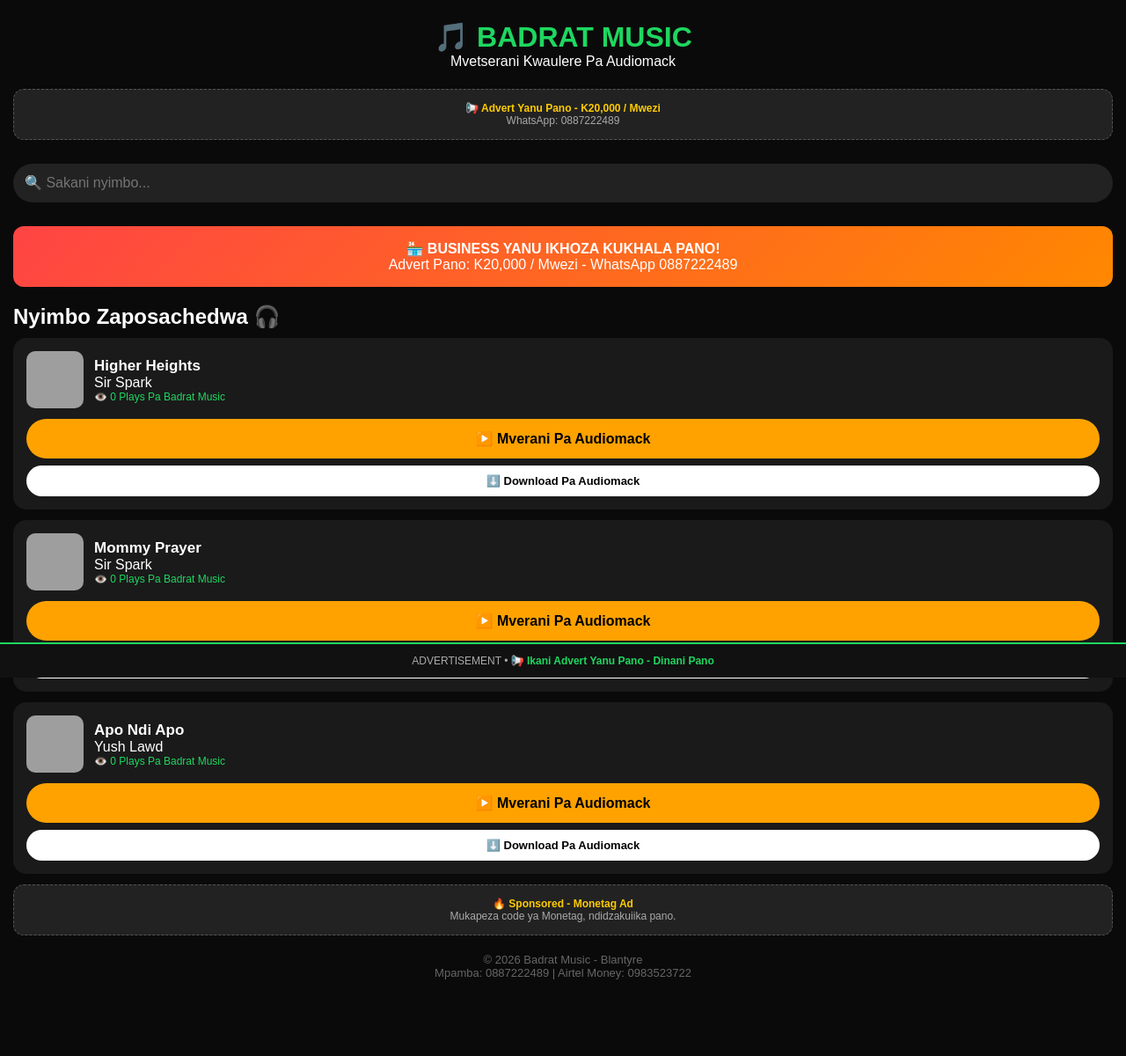
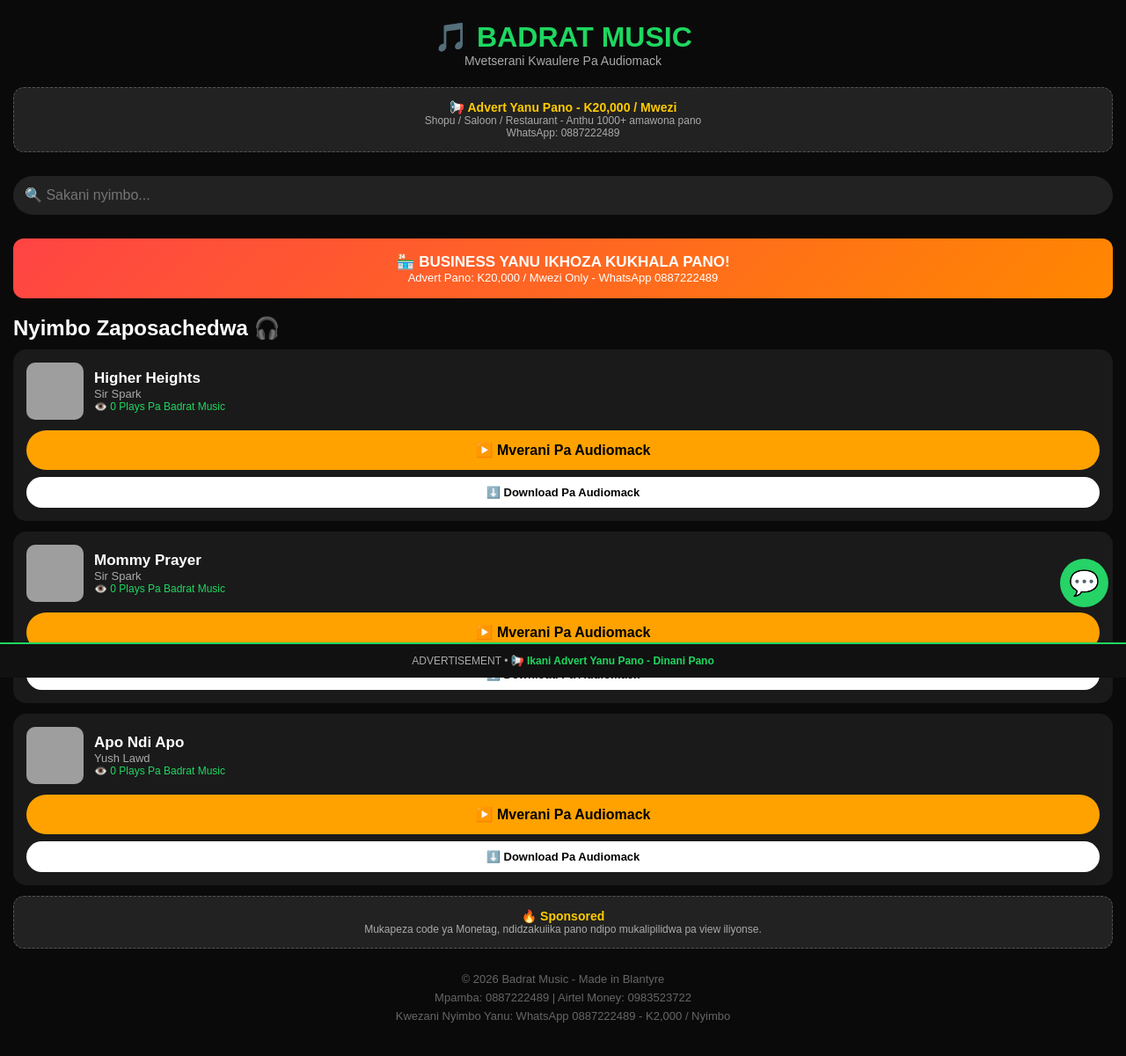
Before and after one commit to badrat-stack/badrat-stack.github.io, a plain HTML site: page index.html in a window 1280 px wide. Shown: the part 30-1230 px from the top of the page at 88% size. Drawn offline with Linux system fonts and the light colour scheme; grey boxes are pictures that could not be loaded.

Commit message:
Update index.html

```diff
--- a/index.html
+++ b/index.html
@@ -4,64 +4,116 @@ html
 <head>
 <meta charset="UTF-8">
 <meta name="viewport" content="width=device-width, initial-scale=1.0">
-<title>Badrat Music</title>
+<title>Badrat Music - V3</title>
 <style>
 *{box-sizing:border-box;margin:0;padding:0;font-family:Arial,sans-serif}
-body{background:#0a0a0a;color:#fff;padding:15px;padding-bottom:130px}
+body{background:#0a0a0a;color:#fff;padding:15px;padding-bottom:110px}
 .header{text-align:center;padding:20px 0 10px}
 .header h1{color:#1ed760;font-size:32px}
+.header p{color:#aaa;font-size:14px}
+.search{width:100%;padding:13px;border-radius:25px;border:none;background:#222;color:#fff;font-size:16px;margin:15px 0;outline:none}
 .song{background:#1a1a1a;border-radius:15px;padding:15px;margin-bottom:12px}
-.song img{width:65px;height:65px;border-radius:10px;object-fit:cover}
 .song-top{display:flex;gap:12px;align-items:center}
+.song img{width:65px;height:65px;border-radius:10px;object-fit:cover;background:#333}
 .song-info{flex:1}
 .song-info b{font-size:17px;display:block}
-.btn-audio{background:#ffa200;color:#000;font-weight:bold;border:none;width:100%;padding:13px;border-radius:25px;font-size:16px;margin-top:12px;cursor:pointer}
+.song-info span{color:#aaa;font-size:13px}
+.plays{color:#1ed760!important;font-size:12px!important}
+.btn-play{background:#ffa200;color:#000;font-weight:bold;border:none;width:100%;padding:13px;border-radius:25px;font-size:16px;margin-top:12px;cursor:pointer}
 .btn-dl{background:#fff;color:#000;text-decoration:none;text-align:center;padding:10px;border-radius:20px;font-size:13px;font-weight:bold;display:block;margin-top:8px}
 .ad-box{background:#222;border:1px dashed #555;border-radius:12px;padding:14px;text-align:center;margin:12px 0;color:#aaa;font-size:12px}
-.ad-box b{color:#ffcc00}
+.ad-box b{color:#ffcc00;font-size:14px}
+.local-ad{background:linear-gradient(135deg,#ff4444,#ff8800);border-radius:12px;padding:16px;text-align:center;margin:12px 0}
+.local-ad b{font-size:17px}
 .sticky-ad{position:fixed;bottom:0;left:0;right:0;background:#111;border-top:2px solid #1ed760;padding:12px;text-align:center;z-index:100;font-size:12px}
 .sticky-ad a{color:#1ed760;font-weight:bold;text-decoration:none}
-.local-ad{background:linear-gradient(135deg,#ff4444,#ff8800);border-radius:12px;padding:16px;text-align:center;margin:12px 0}
-.search{width:100%;padding:13px;border-radius:25px;border:none;background:#222;color:#fff;font-size:16px;margin:15px 0}
+.footer{text-align:center;color:#666;margin-top:25px;font-size:13px;line-height:1.6}
+.wa-float{position:fixed;bottom:80px;right:20px;background:#25D366;color:#fff;width:55px;height:55px;border-radius:50%;display:flex;align-items:center;justify-content:center;font-size:28px;text-decoration:none;z-index:99}
 </style>
 </head>
 <body>
-<div class="header"><h1>🎵 BADRAT MUSIC</h1><p>Mvetserani Kwaulere Pa Audiomack</p></div>
 
-<div class="ad-box"><b>📢 Advert Yanu Pano - K20,000 / Mwezi</b><br>WhatsApp: 0887222489</div>
+<div class="header">
+<h1>🎵 BADRAT MUSIC</h1>
+<p>Mvetserani Kwaulere Pa Audiomack</p>
+</div>
+
+<!-- AD 1 - TOP -->
+<div class="ad-box">
+<b>📢 Advert Yanu Pano - K20,000 / Mwezi</b><br>
+<span>Shopu / Saloon / Restaurant - Anthu 1000+ amawona pano<br>WhatsApp: 0887222489</span>
+</div>
 
 <input type="text" id="search" class="search" placeholder="🔍 Sakani nyimbo..." oninput="renderSongs()">
 
-<div class="local-ad"><b>🏪 BUSINESS YANU IKHOZA KUKHALA PANO!</b><br>Advert Pano: K20,000 / Mwezi - WhatsApp 0887222489</div>
+<!-- AD 2 - LOCAL -->
+<div class="local-ad">
+<b>🏪 BUSINESS YANU IKHOZA KUKHALA PANO!</b><br>
+<span style="font-size:13px">Advert Pano: K20,000 / Mwezi Only - WhatsApp 0887222489</span>
+</div>
 
 <h2 style="margin:20px 0 10px">Nyimbo Zaposachedwa 🎧</h2>
 <div id="songList"></div>
 
-<div class="ad-box"><b>🔥 Sponsored - Monetag Ad</b><br>Mukapeza code ya Monetag, ndidzakuiika pano.</div>
-<div style="text-align:center;color:#666;margin-top:20px;font-size:13px">© 2026 Badrat Music - Blantyre<br>Mpamba: 0887222489 | Airtel Money: 0983523722</div>
-<div class="sticky-ad"><span style="color:#aaa">ADVERTISEMENT • </span><a href="https://wa.me/265887222489" target="_blank">📢 Ikani Advert Yanu Pano - Dinani Pano</a></div>
+<!-- AD 3 - MID -->
+<div class="ad-box">
+<b>🔥 Sponsored</b><br>
+<span>Mukapeza code ya Monetag, ndidzakuiika pano ndipo mukalipilidwa pa view iliyonse.</span>
+</div>
+
+<div class="footer">
+© 2026 Badrat Music - Made in Blantyre<br>
+Mpamba: 0887222489 | Airtel Money: 0983523722<br>
+Kwezani Nyimbo Yanu: WhatsApp 0887222489 - K2,000 / Nyimbo
+</div>
+
+<a class="wa-float" href="https://wa.me/265887222489" target="_blank">💬</a>
+
+<!-- AD 4 - STICKY BOTTOM -->
+<div class="sticky-ad">
+<span style="color:#aaa">ADVERTISEMENT • </span>
+<a href="https://wa.me/265887222489?text=Moni%20ndikufuna%20kuika%20advert" target="_blank">📢 Ikani Advert Yanu Pano - Dinani Pano</a>
+</div>
 
 <script>
 let songs = [
-  {title:"Higher Heights",artist:"Sir Spark",cover:"https://picsum.photos/200/200?random=99", audiomack:"https://audiomack.com/sir-spark/song/higher-heights"},
-  {title:"Mommy Prayer",artist:"Sir Spark",cover:"https://picsum.photos/200/200?random=100", audiomack:"https://audiomack.com/sir-spark/song/mommy-prayer"},
-  {title:"Apo Ndi Apo",artist:"Yush Lawd",cover:"https://picsum.photos/200/200?random=101", audiomack:"https://audiomack.com/yush-lawd/song/apo-ndi-apo"}
+  {title:"Higher Heights", artist:"Sir Spark", cover:"https://picsum.photos/200/200?random=99", audiomack:"https://audiomack.com/sir-spark/song/higher-heights"},
+  {title:"Mommy Prayer", artist:"Sir Spark", cover:"https://picsum.photos/200/200?random=100", audiomack:"https://audiomack.com/sir-spark/song/mommy-prayer"},
+  {title:"Apo Ndi Apo", artist:"Yush Lawd", cover:"https://picsum.photos/200/200?random=101", audiomack:"https://audiomack.com/yush-lawd/song/apo-ndi-apo"}
 ];
+
 function renderSongs(){
-  const q=document.getElementById('search').value.toLowerCase();
-  const list=document.getElementById('songList');
-  const filtered=songs.filter(s=>(s.title+" "+s.artist).toLowerCase().includes(q));
-  list.innerHTML=filtered.map(s=>{
-    const plays = localStorage.getItem('plays_'+s.title) || 0;
-    return `<div class="song"><div class="song-top"><img src="${s.cover}"><div class="song-info"><b>${s.title}</b><span>${s.artist}</span><br><span style="font-size:12px;color:#1ed760">👁️ ${plays} Plays Pa Badrat Music</span></div></div><button class="btn-audio" onclick="playOnAudiomack('${s.title}','${s.audiomack}')">▶️ Mverani Pa Audiomack</button><a class="btn-dl" href="${s.audiomack}" target="_blank">⬇️ Download Pa Audiomack</a></div>`
+  const q = document.getElementById('search').value.toLowerCase();
+  const list = document.getElementById('songList');
+  const filtered = songs.filter(s => (s.title + " " + s.artist).toLowerCase().includes(q));
+  if(filtered.length === 0){
+    list.innerHTML = '<p style="text-align:center;color:#aaa;padding:20px">Palibe nyimbo yapezeka.</p>';
+    return;
+  }
+  list.innerHTML = filtered.map(s => {
+    const plays = localStorage.getItem('plays_' + s.title) || 0;
+    return `<div class="song">
+      <div class="song-top">
+        <img src="${s.cover}">
+        <div class="song-info">
+          <b>${s.title}</b>
+          <span>${s.artist}</span><br>
+          <span class="plays">👁️ ${plays} Plays Pa Badrat Music</span>
+        </div>
+      </div>
+      <button class="btn-play" onclick="playOnAudiomack('${s.title}','${s.audiomack}')">▶️ Mverani Pa Audiomack</button>
+      <a class="btn-dl" href="${s.audiomack}" target="_blank">⬇️ Download Pa Audiomack</a>
+    </div>`
   }).join('');
 }
-function playOnAudiomack(title,url){
-  let c=parseInt(localStorage.getItem('plays_'+title)||0)+1;
-  localStorage.setItem('plays_'+title,c);
+
+function playOnAudiomack(title, url){
+  let c = parseInt(localStorage.getItem('plays_' + title) || 0) + 1;
+  localStorage.setItem('plays_' + title, c);
   renderSongs();
-  window.open(url,'_blank');
+  window.open(url, '_blank');
 }
+
 renderSongs();
 </script>
 </body>
```
